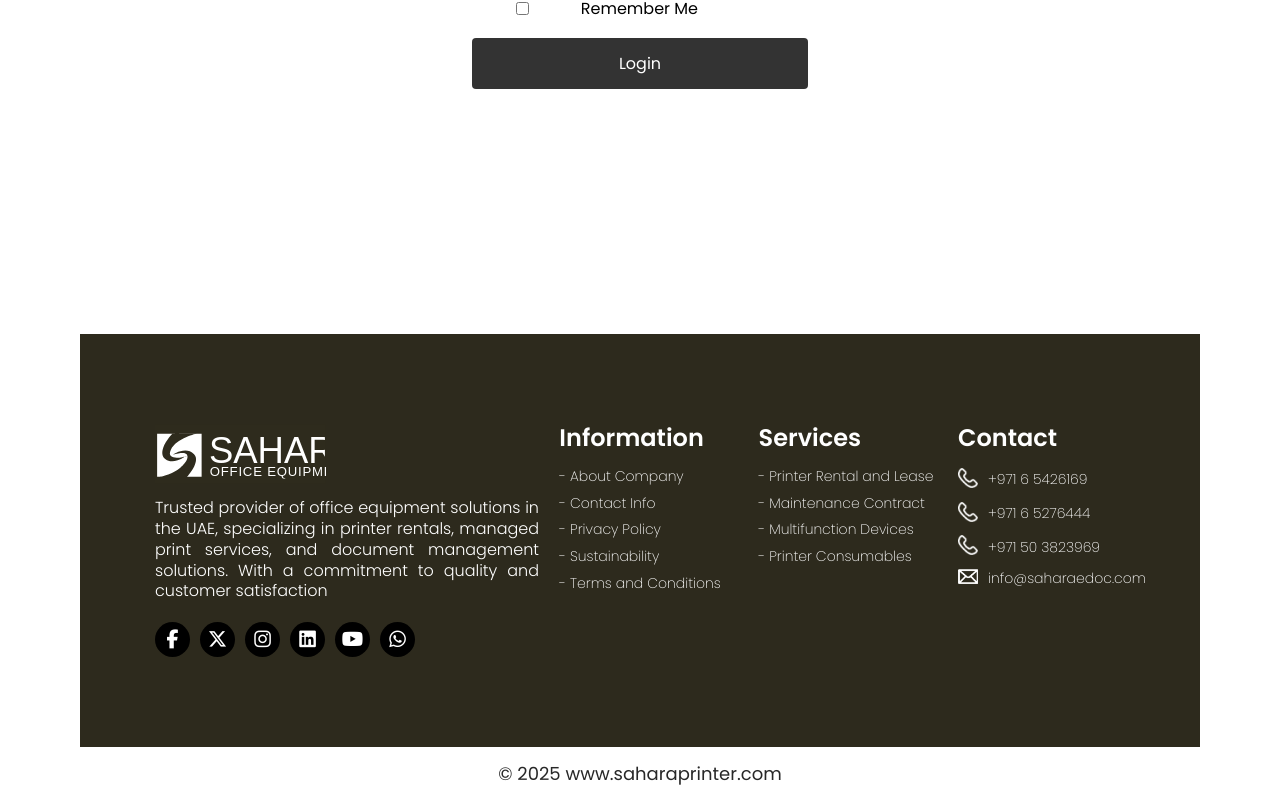
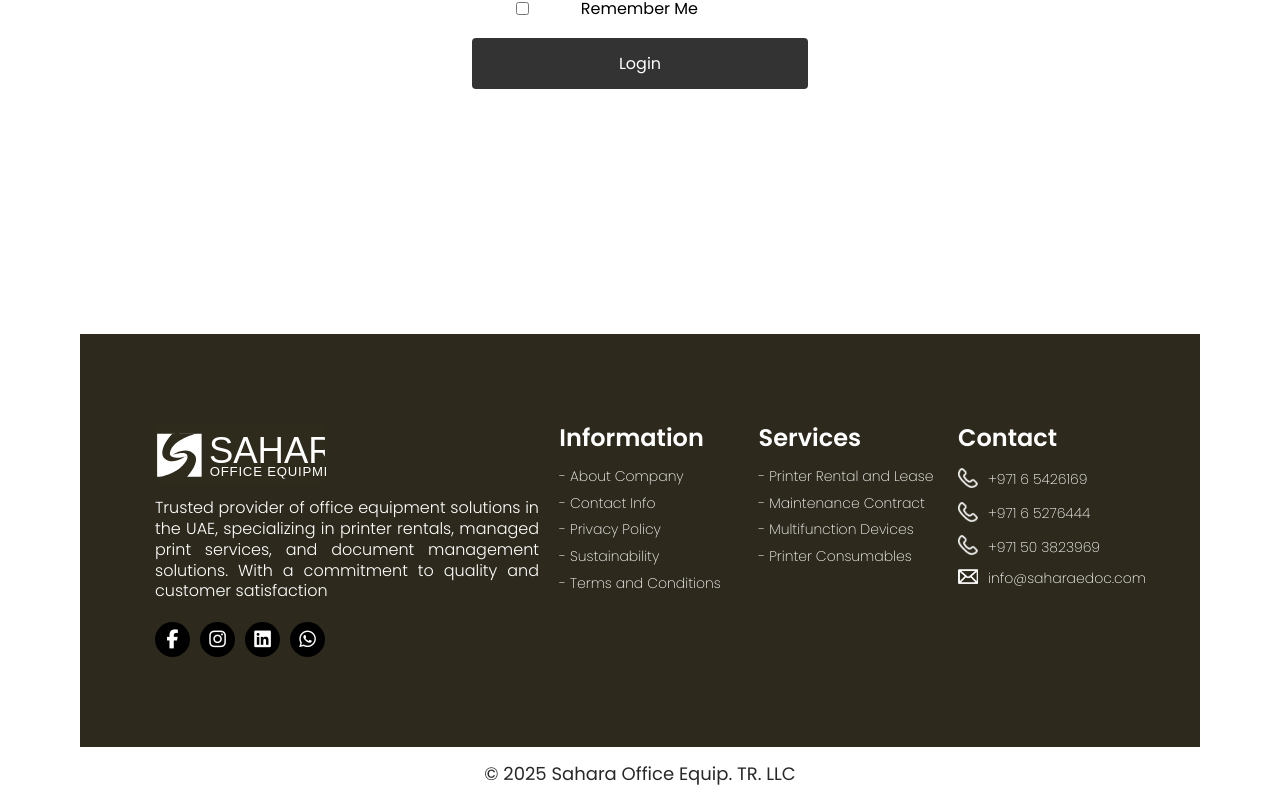
Before and after one commit to ameerbadushaht/demo-sahara, a React (Vite) app: page /login in a window 1280 px wide. Shown: the part 486-1287 px from the top of the page. Built offline with nearby package versions, Linux system fonts and the light colour scheme.

Commit message:
footer changes

```diff
--- a/src/components/ReusableComponents/Footer/Footer.jsx
+++ b/src/components/ReusableComponents/Footer/Footer.jsx
@@ -17,11 +17,15 @@ function Footer() {
                             <div data-aos="fade-in" data-aos-duration="1000"><p>Trusted provider of office equipment solutions in the UAE, specializing in printer rentals, managed print services, and document management solutions. With a commitment to quality and customer satisfaction</p></div>
                             <div  className="medias" data-aos="zoom-in" data-aos-duration="1000">
                                 <div className="MdIcons"><a href="https://www.facebook.com/saharaedoc"><i className="fa-brands fa-facebook-f"></i></a></div>
-                                <div className="MdIcons"><a href=""><i className="fa-brands fa-x-twitter"></i></a></div>
+                                {/* <div className="MdIcons"><a href=""><i className="fa-brands fa-x-twitter"></i></a></div> */}
                                 <div className="MdIcons"><a href="https://www.instagram.com/sahara_office_equipments?igsh=MWw3ZXljbDBwNDlybQ=="><i className="fa-brands fa-instagram"></i></a></div>
                                 <div className="MdIcons"><a href="https://www.linkedin.com/company/sahara-office-equipment-trading-llc--sharjah/"><i className="fa-brands fa-linkedin"></i></a></div>
-                                <div className="MdIcons"><a href=""><i className="fa-brands fa-youtube"></i></a></div>
-                                <div className="MdIcons"><a href=""><i className="fa-brands fa-whatsapp"></i></a></div>
+                                {/* <div className="MdIcons"><a href=""><i className="fa-brands fa-youtube"></i></a></div> */}
+                                <div className="MdIcons">
+                                <a href="https://wa.me/971501234567" target="_blank" rel="noopener noreferrer">
+                                    <i className="fa-brands fa-whatsapp"></i>
+                                </a>
+                                </div>
                             </div>
                         </div>
                     </div>
@@ -66,7 +70,7 @@ function Footer() {
 
                 </div>
             </div>
-            <div className="Copy"><p>&copy; 2025 www.saharaprinter.com</p></div>
+            <div className="Copy"><p>&copy; 2025 Sahara Office Equip. TR. LLC</p></div>
         </div>
     </footer>
 
```
